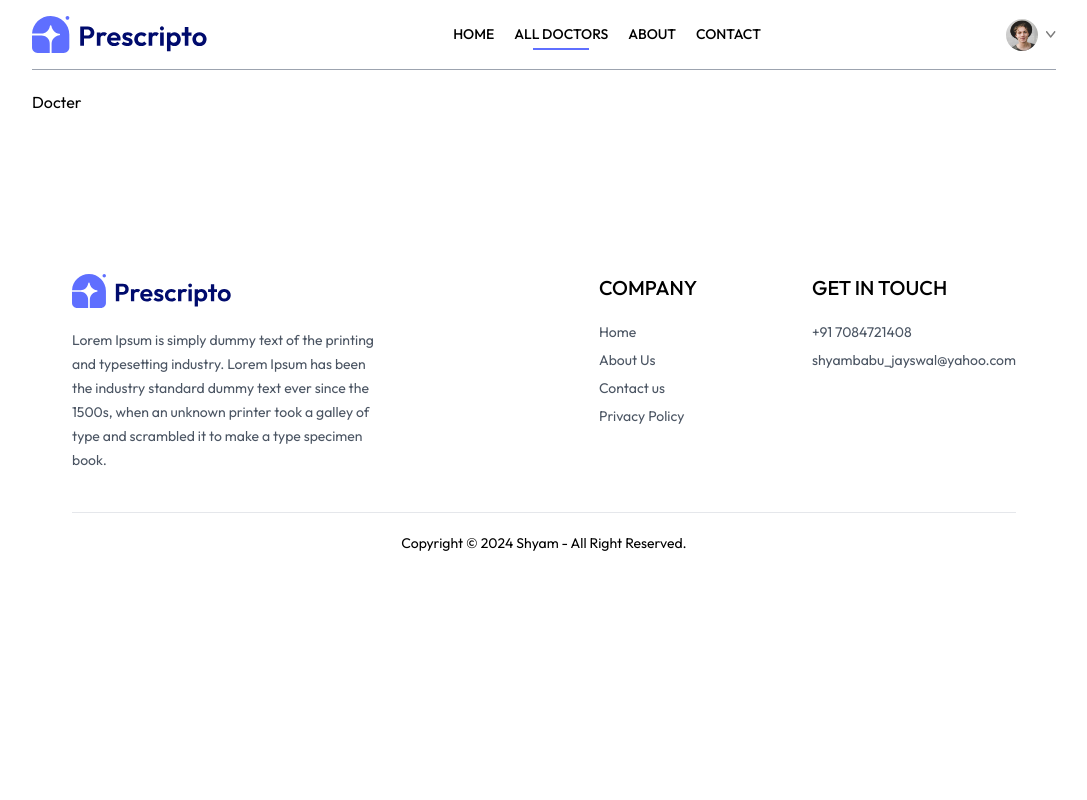
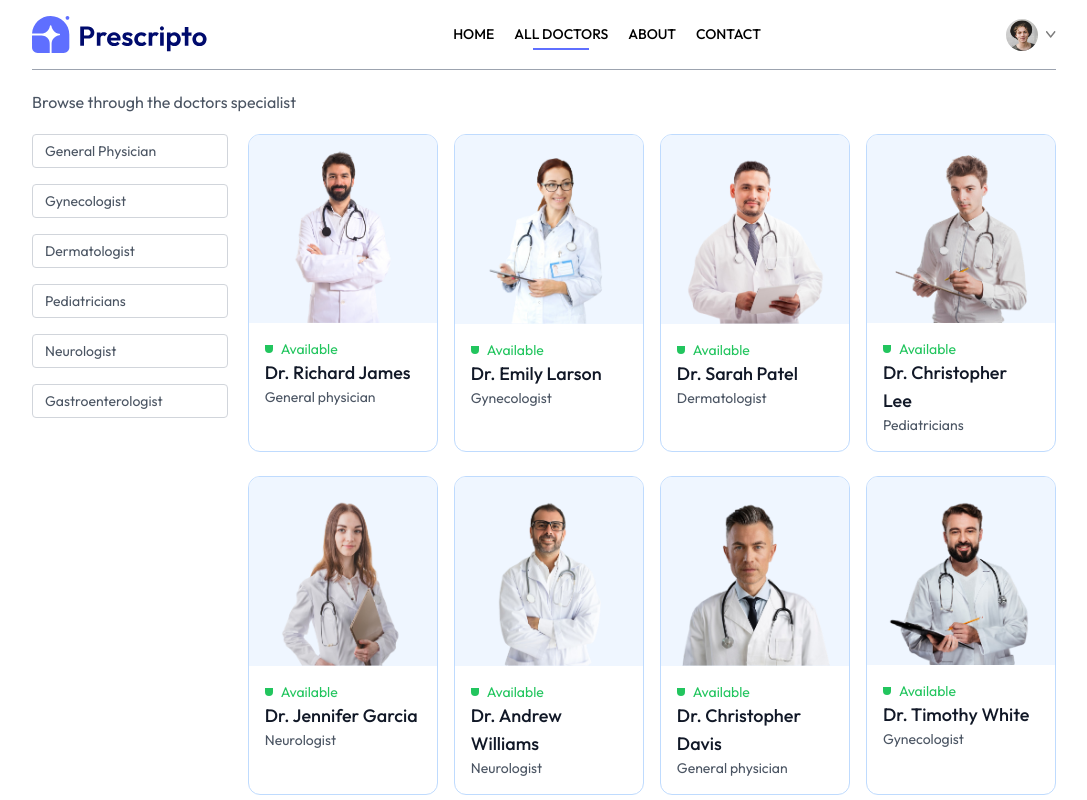
Before and after one commit to asutoshpanda1611/DoctorSahab-2.0, a React (Vite) app in the folder frontend/: page /doctors in a window 1280 px wide. Shown: the top 800 px of the page, without its empty margins (96-1183 px from the left). Built offline with nearby package versions, Linux system fonts and the light colour scheme.

Commit message:
Implement doctor filtering by specialty and navigation in Docter component

```diff
--- a/frontend/src/components/Navbar.jsx
+++ b/frontend/src/components/Navbar.jsx
@@ -9,7 +9,7 @@
     const [token,setToekn]=useState(true);
   return (
     <div className='flex items-center justify-between text-sm py-4 mb-5 border-b border-b-gray-400'>
-       <img className='w-44 cursor-pointer' src={assets.logo} alt=''/>
+       <img onClick={()=>navigate('/')} className='w-44 cursor-pointer' src={assets.logo} alt=''/>
        <ul className='hidden md:flex items-start gap-5 font-medium'>
          <NavLink to='/'>
             <li className='py-1' >HOME</li>
--- a/frontend/src/pages/Docter.jsx
+++ b/frontend/src/pages/Docter.jsx
@@ -1,8 +1,62 @@
-import React from 'react'
+import React, { useContext, useEffect, useState } from 'react'
+import {useNavigate, useParams} from 'react-router-dom'
+import { AppContext } from '../context/AppContext'
 
 const Docter = () => {
+  const {speciality} =useParams()
+  const[filterDoc,setFilterDoc]=useState([])
+  const navigate = useNavigate();
+  const {doctors}=useContext(AppContext);
+
+  const applyFilter = () => {
+    if(speciality){
+      setFilterDoc(doctors.filter(doc => doc.speciality === speciality))
+    }
+    else{
+      setFilterDoc(doctors);
+    }
+  }
+
+  useEffect(() => {
+    applyFilter()
+  },[doctors,speciality])
+
   return (
-    <div>Docter</div>
+    <div>
+        <p className='text-gray-600'>Browse through the doctors specialist</p>
+        <div className='flex flex-col sm:flex-row items-start gap-5 mt-5'>
+          <div className='flex flex-col gap-4 text-sm text-gray-600'>
+            <p onClick={()=> speciality === 'General physician' ? navigate('/doctors'):navigate('/doctors/General physician')}  className={`w-[94vw] sm:w-auto pl-3 py-1.5 pr-16 border border-gray-300 rounded transition-all cursor-pointer ${speciality === "General physician"?"bg-indigo-100 text-black":"" }`}>General Physician</p>
+
+            <p onClick={()=> speciality === 'Gynecologist' ? navigate('/doctors'):navigate('/doctors/Gynecologist')} className={`w-[94vw] sm:w-auto pl-3 py-1.5 pr-16 border border-gray-300 rounded transition-all cursor-pointer ${speciality === "Gynecologist"?"bg-indigo-100 text-black":"" }`}>Gynecologist</p>
+
+            <p onClick={()=> speciality === 'Dermatologist' ? navigate('/doctors'):navigate('/doctors/Dermatologist')}  className={`w-[94vw] sm:w-auto pl-3 py-1.5 pr-16 border border-gray-300 rounded transition-all cursor-pointer ${speciality === "Dermatologist"?"bg-indigo-100 text-black":"" }`}>Dermatologist</p>
+
+            <p onClick={()=> speciality === 'Pediatricians' ? navigate('/doctors'):navigate('/doctors/Pediatricians')}  className={`w-[94vw] sm:w-auto pl-3 py-1.5 pr-16 border border-gray-300 rounded transition-all cursor-pointer ${speciality === "Pediatricians"?"bg-indigo-100 text-black":"" }`}>Pediatricians</p>
+
+            <p onClick={()=> speciality === 'Neurologist' ? navigate('/doctors'):navigate('/doctors/Neurologist')}  className={`w-[94vw] sm:w-auto pl-3 py-1.5 pr-16 border border-gray-300 rounded transition-all cursor-pointer ${speciality === "Neurologist"?"bg-indigo-100 text-black":"" }`}>Neurologist</p>
+
+            <p onClick={()=> speciality === 'Gastroenterologist' ? navigate('/doctors'):navigate('/doctors/Gastroenterologist')}  className={`w-[94vw] sm:w-auto pl-3 py-1.5 pr-16 border border-gray-300 rounded transition-all cursor-pointer ${speciality === "Gastroenterologist"?"bg-indigo-100 text-black":"" }`}>Gastroenterologist</p>
+
+          </div>
+          <div className='w-full grid grid-cols-auto gap-4 gap-y-6'>
+            {filterDoc.map((item,index)=>(
+            <div onClick={()=>navigate(`/appointment/${item._id}`)}  className='border border-blue-200 rounded-xl overflow-hidden cursor-pointer hover:translate-y-[-10px] transition-all duration-500' key={index}>
+              <img className='bg-blue-50' src={item.image} alt=''/>
+            <div className='p-4'>
+             <div className='flex items-center gap-2 text-sm text-center text-green-500'>
+                <p className='w-2 h-2 bg-green-500 rounded-b-full'></p><p>Available</p>
+             </div>
+             <p className='text-gray-900 text-lg font-medium' >{item.name}</p>
+             <p className='text-gray-600 text-sm'>{item.speciality}</p>
+
+            </div>
+            </div>
+
+        ))}
+          </div>
+        </div>
+    </div>
   )
 }
 
```
